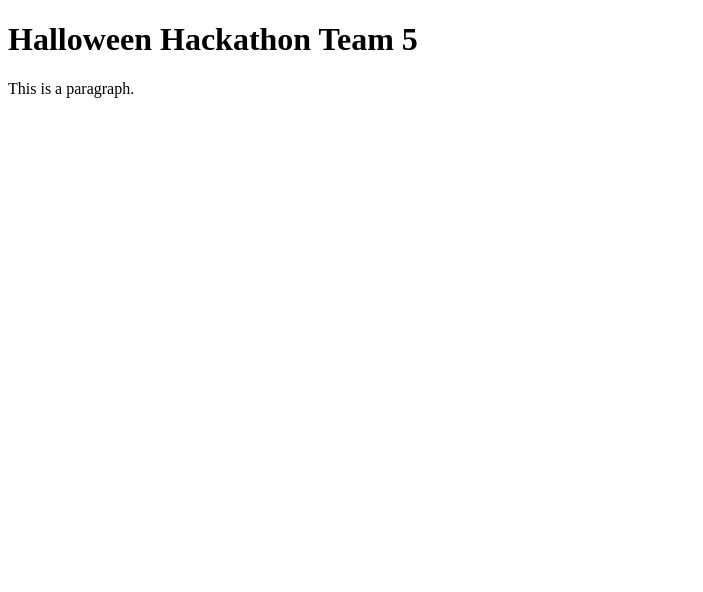
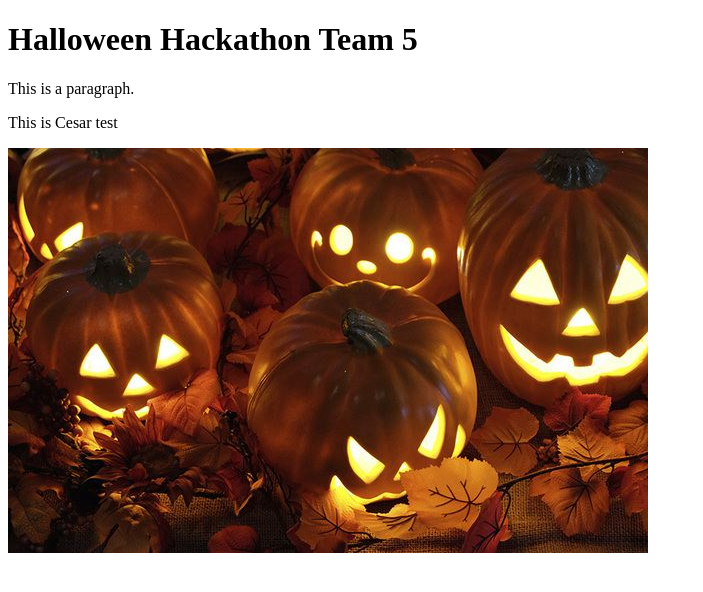
Before and after one commit to rokambol/halloween-hackathon-team-05, a plain HTML site: page index.html in a window 1280 px wide. Shown: the whole page, without its empty margins (0-703 px from the left). Drawn offline with Linux system fonts and the light colour scheme.

Commit message:
cesar test

```diff
--- a/index.html
+++ b/index.html
@@ -7,6 +7,10 @@
 
 <h1>Halloween Hackathon Team 5</h1>
 <p>This is a paragraph.</p>
+<p>This is Cesar test</p>
+<div class='container'>
+    <img src="images/pumpkins_Halloween.jpg"></img>
+</div>
 
 </body>
 </html>
```
Also changed, not shown: images/pumpkins_Halloween.jpg (added).
